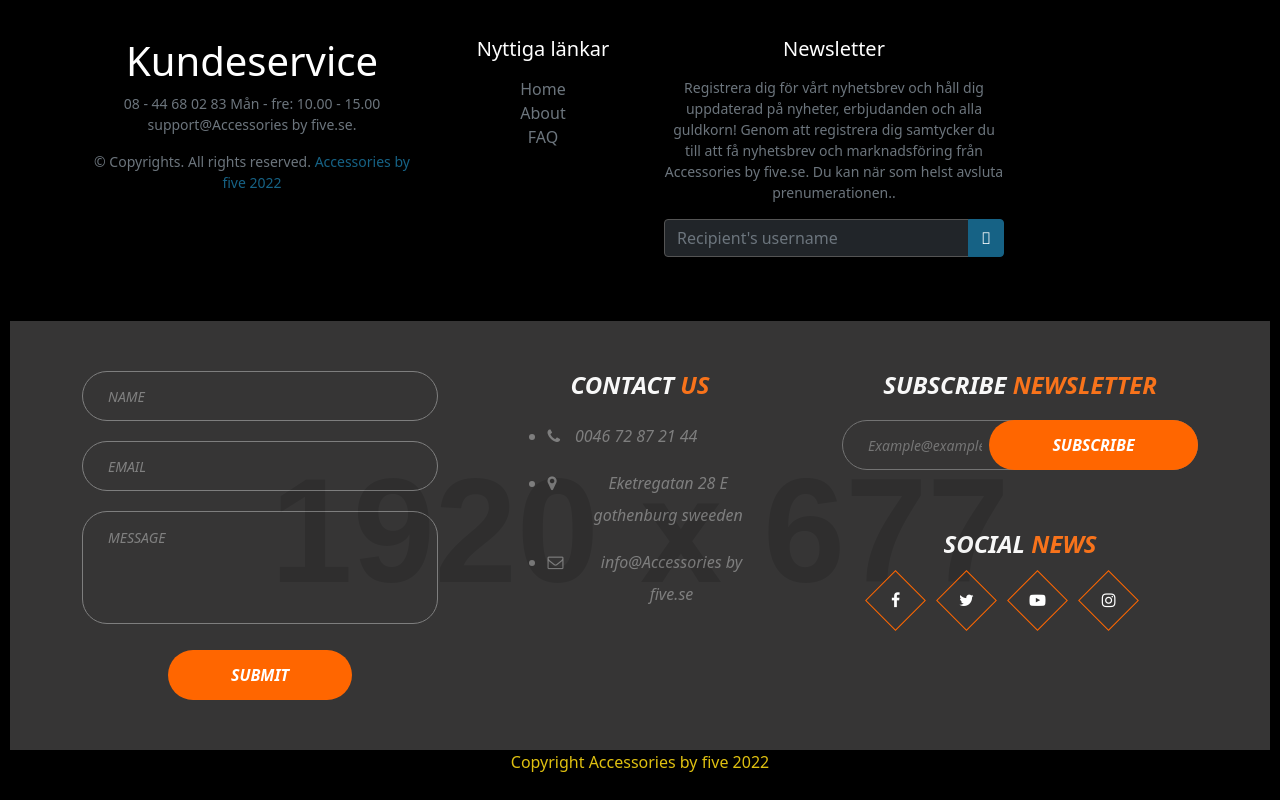
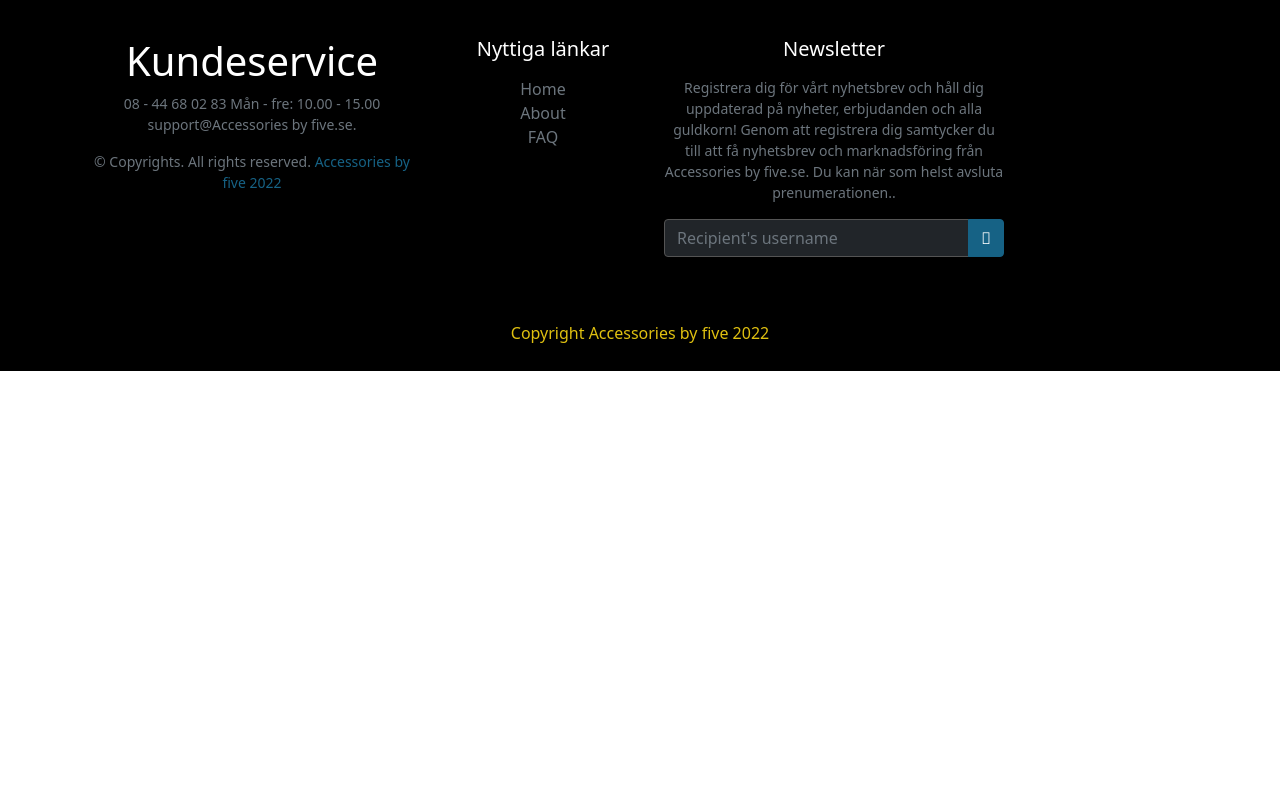
Before and after one commit to svantejonssonITHS/JavaScript-med-Ramverk-Laboration-3, a Vue app in the folder project/: page / in a window 1280 px wide. Shown: the part 990-1790 px from the top of the page. After the commit the page ends 1361 px from the top, so only its background shows below. Built offline with nearby package versions, Linux system fonts and the light colour scheme.

Commit message:
minimizing the footer

```diff
--- a/project/src/components/FooterSection.vue
+++ b/project/src/components/FooterSection.vue
@@ -52,75 +52,6 @@
 				</div>
 			</footer>
 		</div>
-		<!-- footer Section Begins -->
-		<section id="footer" class="footer">
-			<div class="footerBg"></div>
-			<div class="container">
-				<div class="row">
-					<div class="col-lg-4 col-md-4 col-sm-12 col-xs-12">
-						<div class="contact-form btm-brdr">
-							<div class="form-Box">
-								<input type="text" placeholder="Name" class="b_effect" />
-							</div>
-							<div class="form-Box">
-								<input type="text" placeholder="Email" class="b_effect" />
-							</div>
-							<div class="form-Box"><textarea placeholder="Message" class="b_effect"></textarea></div>
-							<div class="form-Box">
-								<input type="submit" value="Submit" class="fill-btn" />
-							</div>
-						</div>
-					</div>
-					<div class="col-lg-4 col-md-4 col-sm-12 col-xs-12">
-						<div class="contact-address btm-brdr">
-							<h4 class="fTitle">Contact <span>Us</span></h4>
-							<ul>
-								<li><i class="fa fa-phone" aria-hidden="true"></i> <span>0046 72 87 21 44</span></li>
-								<li>
-									<i class="fa fa-map-marker" aria-hidden="true"></i>
-									<span>Eketregatan 28 E gothenburg sweeden </span>
-								</li>
-								<li>
-									<i class="fa fa-envelope-o" aria-hidden="true"></i
-									><span>info@Accessories by five.se</span>
-								</li>
-							</ul>
-						</div>
-					</div>
-					<div class="col-lg-4 col-md-4 col-sm-12 col-xs-12">
-						<div class="subscribe btm-brdr">
-							<h4 class="fTitle">Subscribe <span>Newsletter</span></h4>
-							<form>
-								<input type="text" placeholder="Example@example.com" />
-								<button type="button" class="fill-btn">Subscribe</button>
-							</form>
-						</div>
-						<div class="social-icons">
-							<h4 class="fTitle">Social <span>News</span></h4>
-							<ul>
-								<li>
-									<a href="'#" target="_blank"> <i class="fa fa-facebook" aria-hidden="true"></i> </a>
-								</li>
-								<li>
-									<a href="'#" target="_blank"> <i class="fa fa-twitter" aria-hidden="true"></i> </a>
-								</li>
-								<li>
-									<a href="'#" target="_blank">
-										<i class="fa fa-youtube-play" aria-hidden="true"></i>
-									</a>
-								</li>
-								<li>
-									<a href="'#" target="_blank">
-										<i class="fa fa-instagram" aria-hidden="true"></i>
-									</a>
-								</li>
-							</ul>
-						</div>
-					</div>
-				</div>
-			</div>
-		</section>
-		<!-- footer Section Ends -->
 
 		<p>{{ footerText }}</p>
 	</footer>
```
